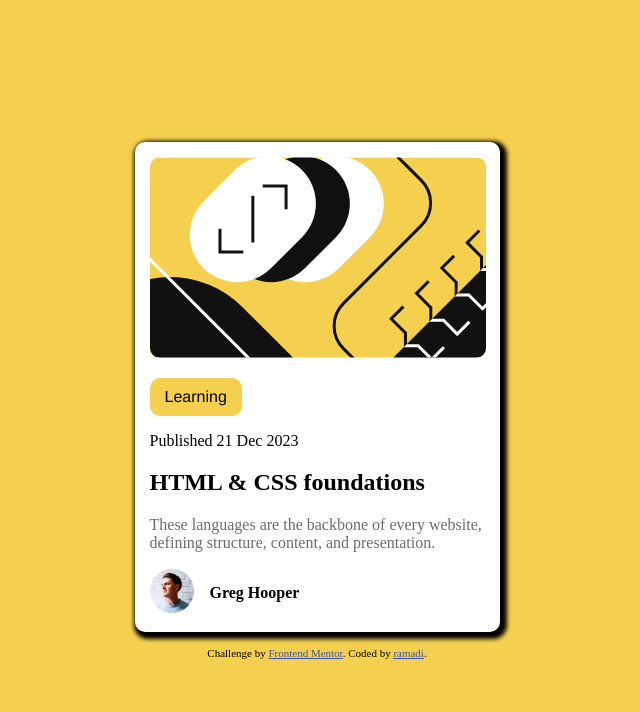
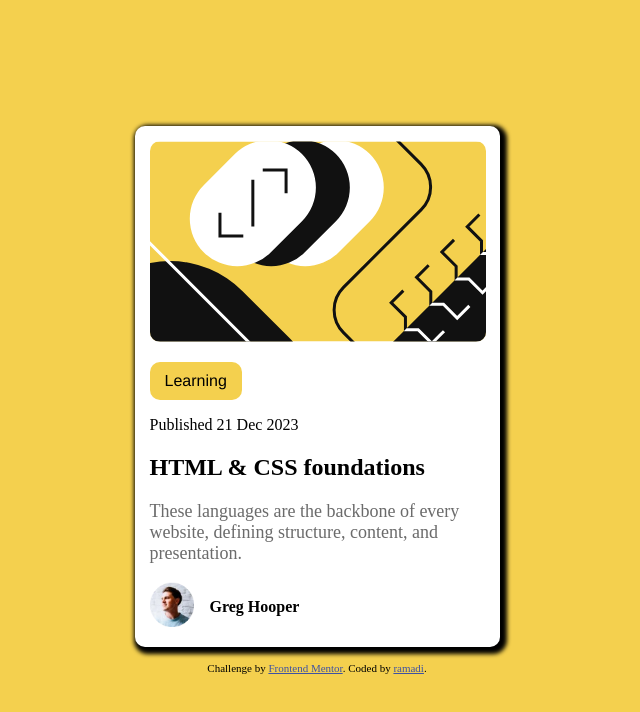
Before and after one commit to ramiadi/Blog-Review-Card-Project, a plain HTML site: page index.html in a window 1280 px wide. Shown: the whole page, without its empty margins (323-963 px from the left). Drawn offline with Linux system fonts and the light colour scheme.

Commit message:
Update index.html
fixed an issue where if you got to much in the box, everything will go outside the box.
I removed the height and added bigger font-size

```diff
--- a/index.html
+++ b/index.html
@@ -37,7 +37,6 @@
       background-color: hsl(0, 0%, 100%);
       width: 335px;
       padding: 15px;
-      height: 460px;
       border-radius: 10px;
       box-shadow: 3px 3px 4px 4px black;
       overflow: hidden;
@@ -69,7 +68,7 @@
 
     .light-lines {
       color: hsl(0, 0%, 42%);
-      font-size: 16px;
+      font-size: 18px;
     }
 
     .personal-info {
```
